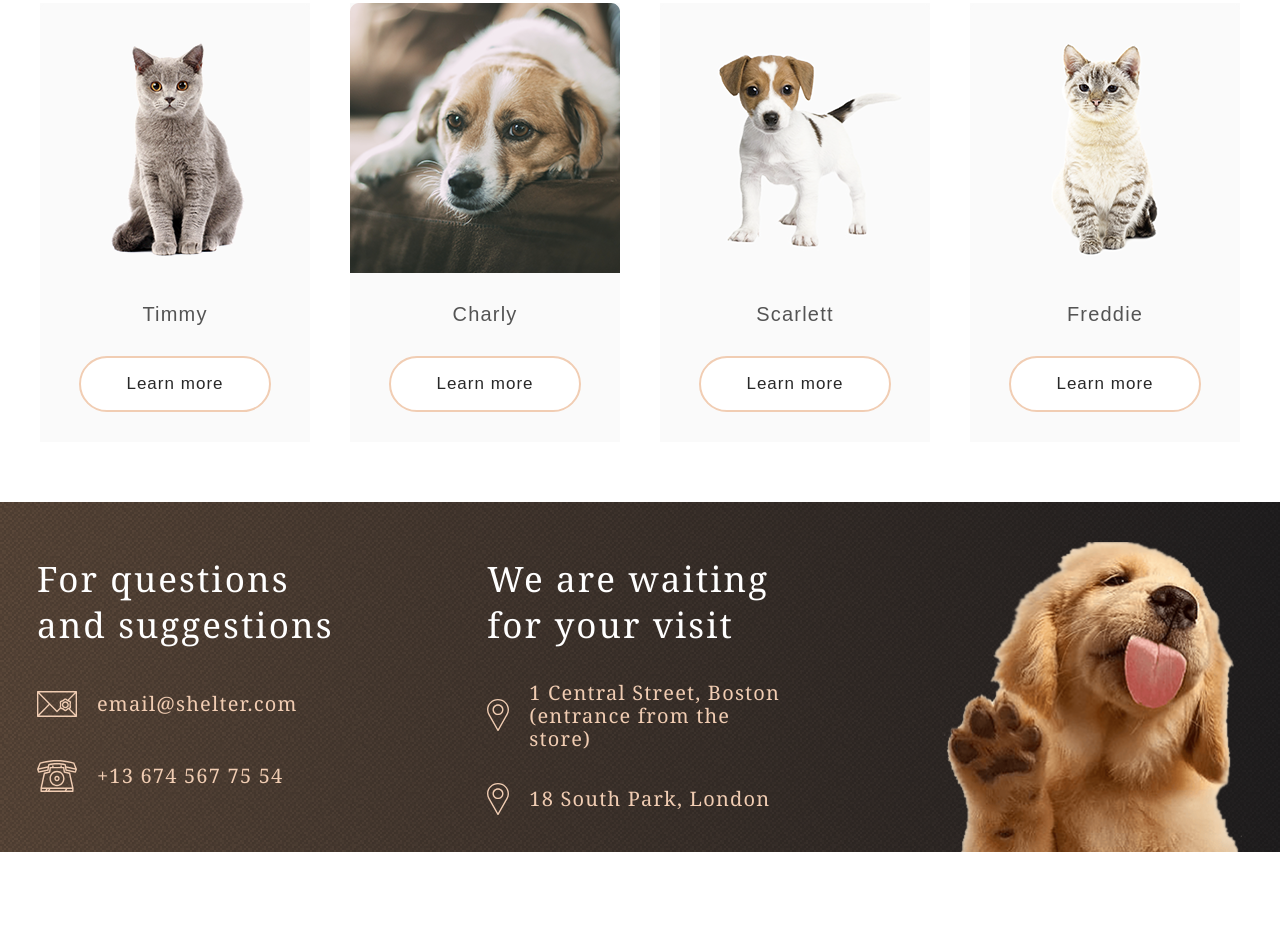
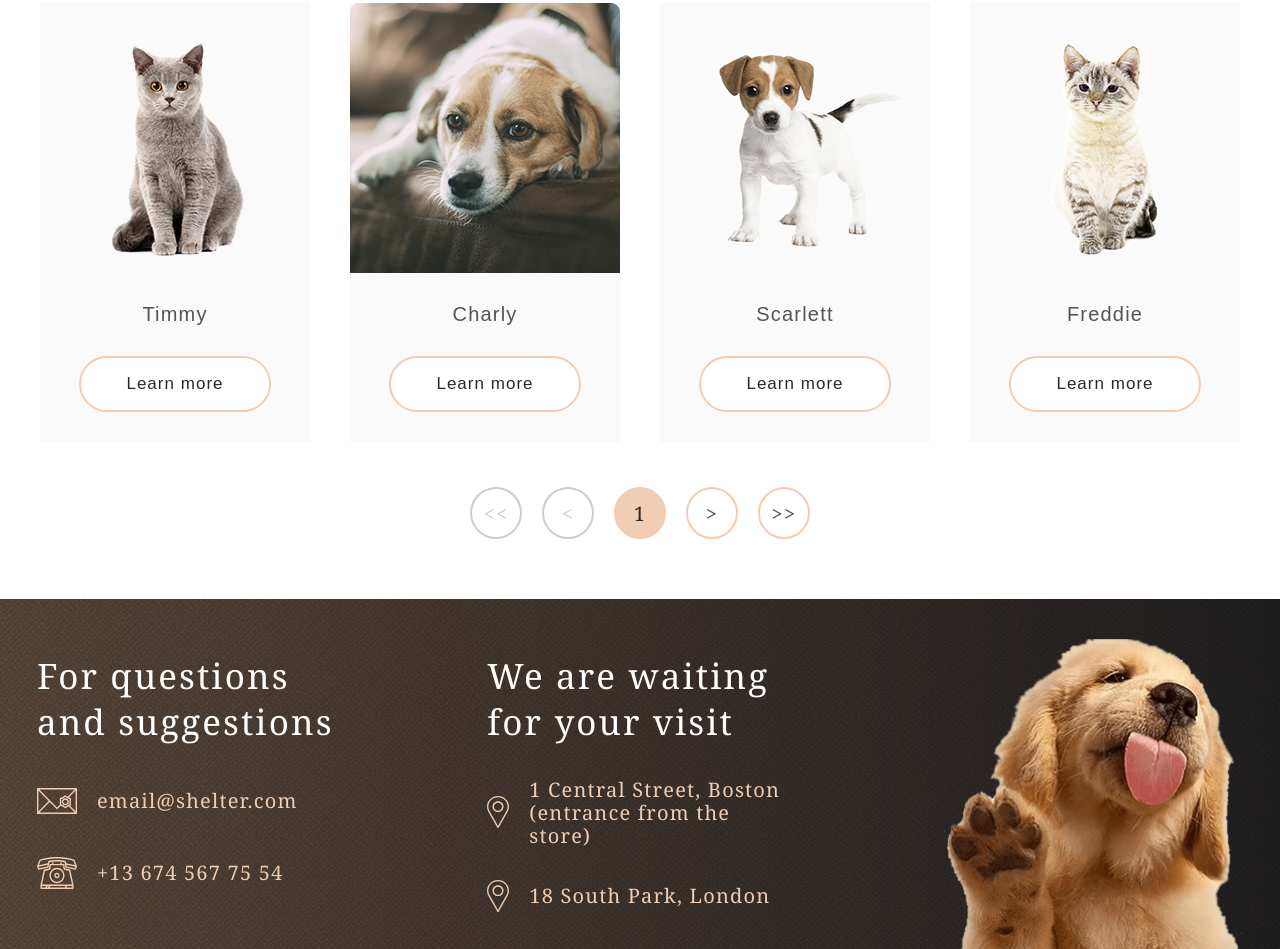
Before and after one commit to aliaksei-siniauski/shelter-project, a website: page our-pets.html in a window 1280 px wide. Shown: the part 808-1757 px from the top of the page. Before the commit the page ends 1660 px from the top, so only its background shows below. Drawn offline with Linux system fonts and the light colour scheme.

Commit message:
feat: add pagination to the slider

```diff
--- a/our-pets.html
+++ b/our-pets.html
@@ -168,6 +168,27 @@
               <!-- close slide -->
             </div>
             <!-- close slider -->
+            <div class="slider-paginations our-pets__slider-paginations">
+              <div id="double-prev" class="pagination pagination--inactive">
+                  <h4><<</h4>
+                </span>
+              </div>
+              <div id="prev" class="pagination pagination--inactive">
+                  <h4><</h4>
+                </span>
+              </div>
+              <div id="page" class="pagination pagination--active">
+                  <h4>1</h4>
+                </span>
+              </div>
+              <div id="next" class="pagination">
+                  <h4>></h4>
+              </div>
+              <div id="double-next" class="pagination">
+                  <h4>>></h4>
+              </div>
+            </div>
+            <!-- close slider-buttons- -->
           </div>
         </div>
         <!-- close container -->
```
